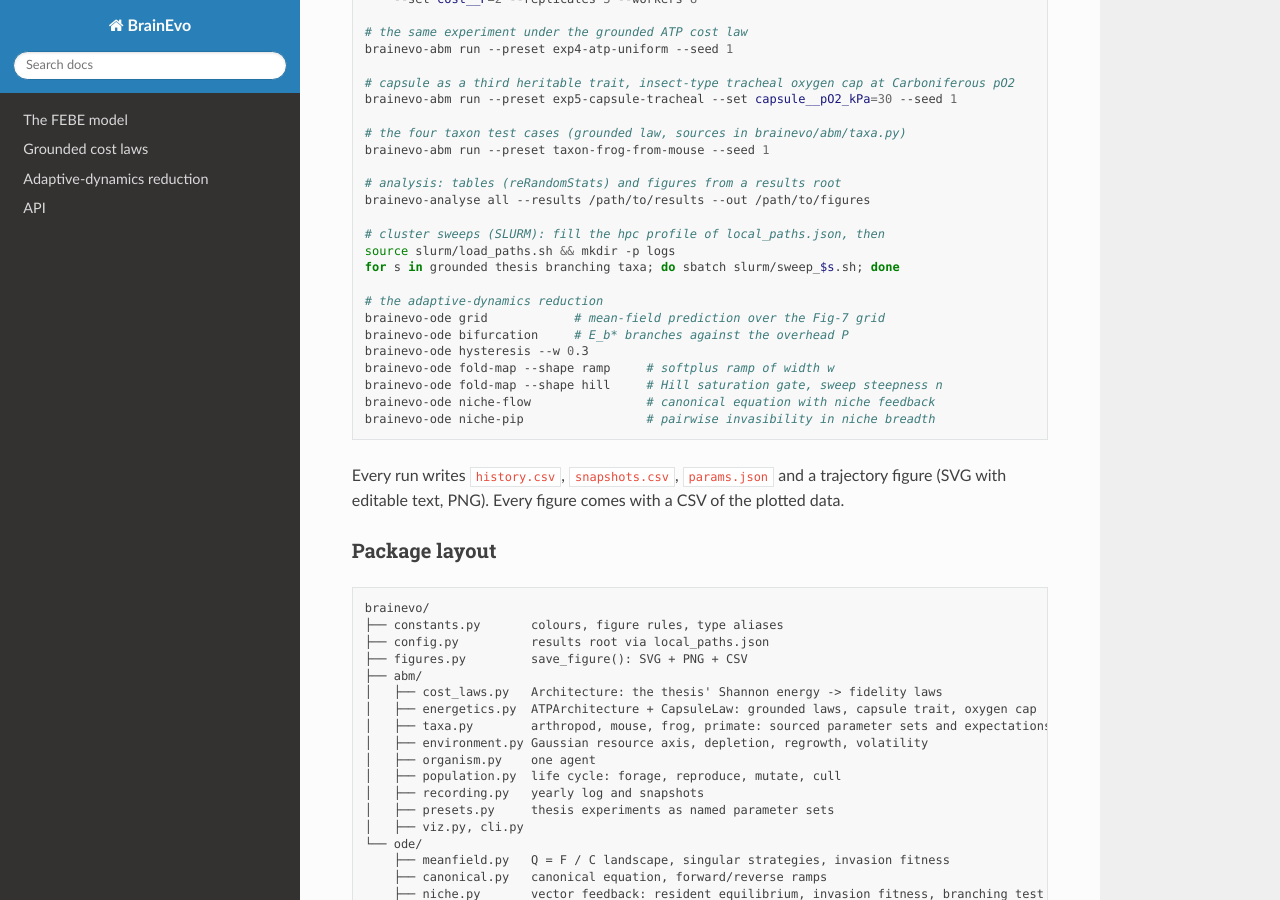
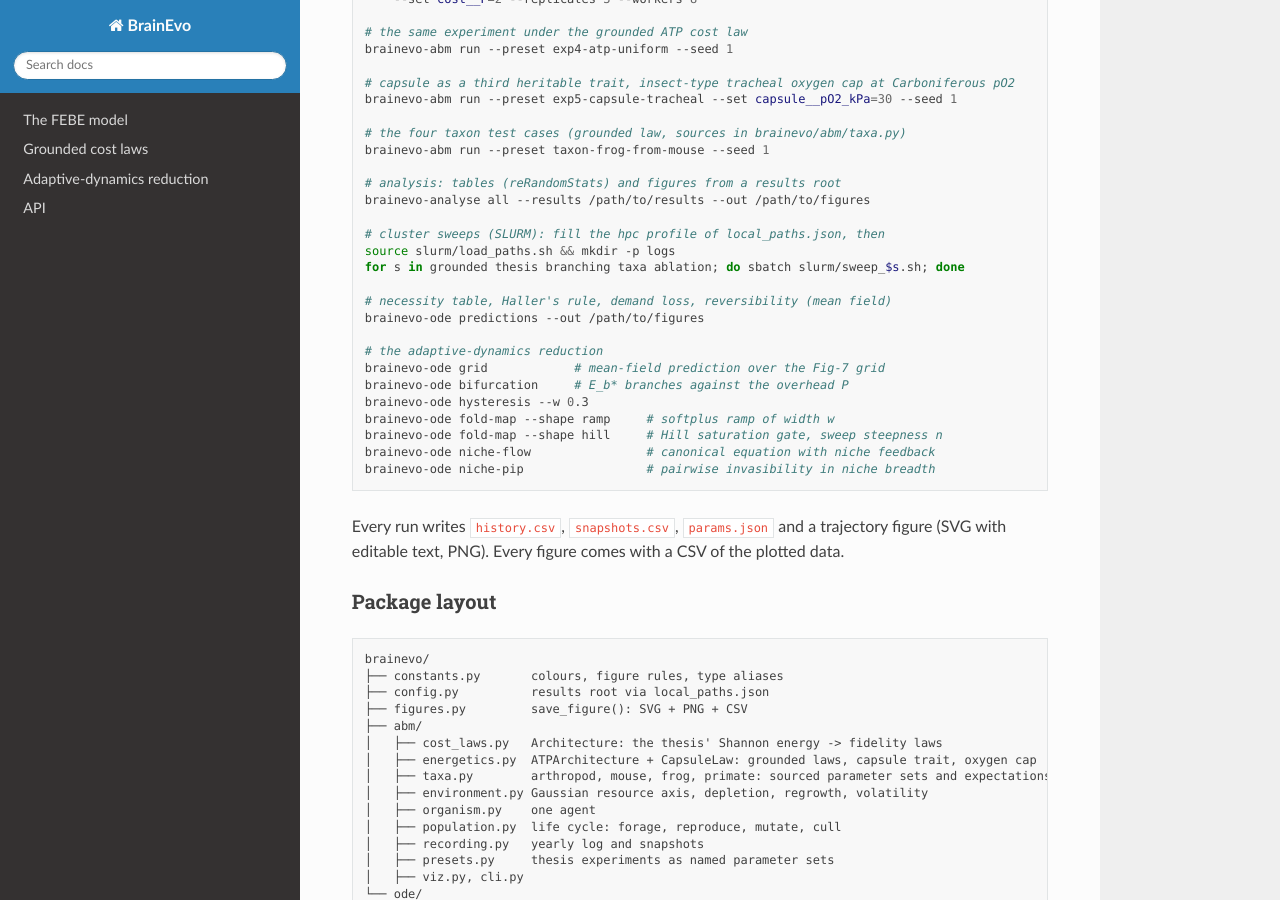
Before and after one commit to zerotonin/BrainEvo, a Sphinx documentation site: the page built from docs/index.rst, in a window 1280 px wide and 900 px high, scrolled down 1693 px. Built offline with Sphinx 7.4.7 and the Read the Docs theme 3.1.0, drawn with Linux system fonts in a browser that asks for light colours.

Commit message:
feat(slurm): ablation sweep and a compute-node analysis job
Analysis reads thousands of run directories, so it belongs on a
compute node, not the login node.

```diff
--- a/README.md
+++ b/README.md
@@ -55,7 +55,10 @@ brainevo-analyse all --results /path/to/results --out /path/to/figures
 
 # cluster sweeps (SLURM): fill the hpc profile of local_paths.json, then
 source slurm/load_paths.sh && mkdir -p logs
-for s in grounded thesis branching taxa; do sbatch slurm/sweep_$s.sh; done
+for s in grounded thesis branching taxa ablation; do sbatch slurm/sweep_$s.sh; done
+
+# necessity table, Haller's rule, demand loss, reversibility (mean field)
+brainevo-ode predictions --out /path/to/figures
 
 # the adaptive-dynamics reduction
 brainevo-ode grid            # mean-field prediction over the Fig-7 grid
--- a/docs/api.rst
+++ b/docs/api.rst
@@ -11,6 +11,9 @@ Agent-based model
    :members:
 
 .. automodule:: brainevo.abm.taxa
+   :members:
+
+.. automodule:: brainevo.abm.ablations
    :members:
 
 .. automodule:: brainevo.abm.environment
@@ -34,6 +37,9 @@ Adaptive-dynamics reduction
 .. automodule:: brainevo.ode.canonical
    :members:
 
+.. automodule:: brainevo.ode.predictions
+   :members:
+
 .. automodule:: brainevo.ode.niche
    :members:
 
```
Also changed, not shown: 2 other files.
